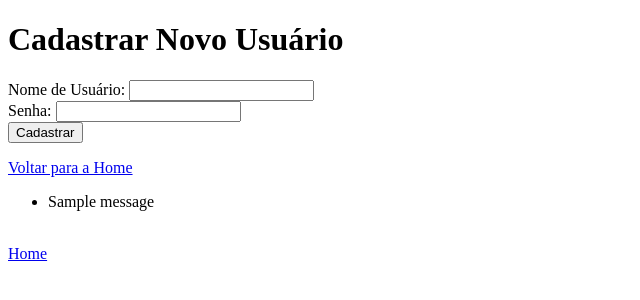
After one commit to danielvitorc/project-estate, a Django app: page /cadastrar_usuario/ in a window 1280 px wide. The commit adds this page. Shown: the top 300 px of the page, without its empty margins (0-640 px from the left). Run offline with Django 5.2, Linux system fonts and the light colour scheme; a user stored in the database is signed in; tables that the repository leaves empty hold one stand-in row (values such as "Sample post"); one stand-in notice (Sample message) is shown.

Commit message:
adm acesso

```diff
--- a/estate/templates/estate/acompanhamento.html
+++ b/estate/templates/estate/acompanhamento.html
@@ -34,7 +34,7 @@
             <tr>
                 <td>{{ dado.nome }}</td>
                 <td>{{ dado.numero }}</td>
-                <td>{{ dado.data }}</td>
+                <td>{{ dado.data|date:"d/m/Y" }}</td>
                 <td>{{ dado.opcao }}</td>
                 <td>
                     {% if dado.imagem %}
@@ -52,5 +52,6 @@
             {% endfor %}
         </tbody>
     </table>
+    <a href="{% url 'home' %}">Home</a>
 </body>
 </html>
--- /dev/null
+++ b/estate/templates/estate/cadastrar_usuario.html
@@ -0,0 +1,36 @@
+<!DOCTYPE html>
+<html lang="en">
+<head>
+    <meta charset="UTF-8">
+    <meta name="viewport" content="width=device-width, initial-scale=1.0">
+    <title>Cadastrar Usuário</title>
+</head>
+<body>
+    <h1>Cadastrar Novo Usuário</h1>
+    <form method="POST">
+        {% csrf_token %}
+        <label for="username">Nome de Usuário:</label>
+        <input type="text" id="username" name="username" required>
+        <br>
+        <label for="password">Senha:</label>
+        <input type="password" id="password" name="password" required>
+        <br>
+        <button type="submit">Cadastrar</button>
+    </form>
+
+    <p>
+        <a href="{% url 'home' %}">Voltar para a Home</a>
+    </p>
+
+    <!-- Exibe mensagens -->
+    {% if messages %}
+        <ul>
+            {% for message in messages %}
+                <li>{{ message }}</li>
+            {% endfor %}
+        </ul>
+    {% endif %}
+    <br>
+    <a href="{% url 'home' %}">Home</a>
+</body>
+</html>
--- a/estate/templates/estate/home.html
+++ b/estate/templates/estate/home.html
@@ -11,6 +11,10 @@
     <br>
     <a href="{% url 'logistica' %}">Logistica</a>
     <br>
+    {% if user.is_authenticated and user.is_staff %}
+    <a href="{% url 'cadastrar_usuario' %}">Cadastrar Usuário</a>
+    {% endif %}
+    <br>
     <br>
     <a href="{% url 'logout' %}">Sair</a>
 </body>
--- a/estate/urls.py
+++ b/estate/urls.py
@@ -8,4 +8,5 @@ urlpatterns = [
     path('acompanhamento/', views.acompanhamento, name='acompanhamento'),
     path('acompanhamento/excluir/<int:pk>/', views.excluir_acompanhamento, name='excluir_acompanhamento'),
     path('logistica/', views.logistica, name='logistica'),
+    path('cadastrar_usuario/', views.cadastrar_usuario, name='cadastrar_usuario'),
 ]
--- a/estate/views.py
+++ b/estate/views.py
@@ -1,3 +1,5 @@
+from django.contrib.auth.models import User
+from django.contrib.auth.decorators import user_passes_test
 from django.shortcuts import render, redirect
 from django.contrib.auth import authenticate, login, logout
 from django.conf import settings
@@ -8,10 +10,26 @@ from .forms import AcompanhamentoForm
 from django.shortcuts import get_object_or_404
 import os
 
+# ===== Tela de Login =====
+def login_usuario(request):
+    if request.method == 'POST':
+        username = request.POST['username']
+        password = request.POST['password']
+        user = authenticate(request, username=username, password=password)
+        if user is not None:
+            login(request, user)
+            return redirect('home')  # Redirecionar para a página inicial pós-login
+        else:
+            messages.error(request, 'Usuário ou senha inválidos.')
+    return render(request, 'estate/login.html')
+
+
+# ===== Renderizar a tela Home se o login for bem sucedido =====
 @login_required
 def home(request):
     return render(request, 'estate/home.html')
 
+# ===== Renderizar a tela Acompanhamento e função para cadastrar dados em um formulário =====
 @login_required
 def acompanhamento(request):
     if request.method == 'POST':
@@ -26,7 +44,7 @@ def acompanhamento(request):
     return render(request, 'estate/acompanhamento.html', {'form': form, 'dados': dados})
 
 
-
+#  ===== Função que exclui dados do formulário da tela de Acompanhamentos ====
 @login_required
 def excluir_acompanhamento(request, pk):
     dado = get_object_or_404(Acompanhamento, pk=pk)
@@ -40,23 +58,39 @@ def excluir_acompanhamento(request, pk):
     dado.delete()
     return redirect('acompanhamento')  # Redireciona para a página de acompanhamento
 
+
+# ===== Renderiza a tela de Logistica se o login for bem sucedido ======
 @login_required
 def logistica(request):
     return render(request, 'estate/logistica.html')
 
-def login_usuario(request):
-    if request.method == 'POST':
-        username = request.POST['username']
-        password = request.POST['password']
-        user = authenticate(request, username=username, password=password)
-        if user is not None:
-            login(request, user)
-            return redirect('home')  # Redirecionar para a página inicial pós-login
-        else:
-            messages.error(request, 'Usuário ou senha inválidos.')
-    return render(request, 'estate/login.html')
 
 
+# Função que verificar se o usuário é admin
+def is_admin(user):
+    return user.is_staff
+
+# ===== Tela e função de cadastro de usuários com restrição para os administradores ======
+@user_passes_test(is_admin)  # Apenas administradores podem acessar
+def cadastrar_usuario(request):
+    if request.method == 'POST':
+        username = request.POST.get('username')
+        password = request.POST.get('password')
+
+        # Evitar duplicação de usuários
+        if User.objects.filter(username=username).exists():
+            messages.error(request, "Usuário já existe.")
+        else:
+            # Cria o novo usuário comum
+            User.objects.create_user(username=username, password=password)
+            messages.success(request, "Usuário cadastrado com sucesso!")
+
+        return redirect('cadastrar_usuario')
+
+    return render(request, 'estate/cadastrar_usuario.html')
+
+
+# ==== Função para deslogar do sistema =====
 def logout_usuario(request):
     logout(request)
     return redirect('login')
```
